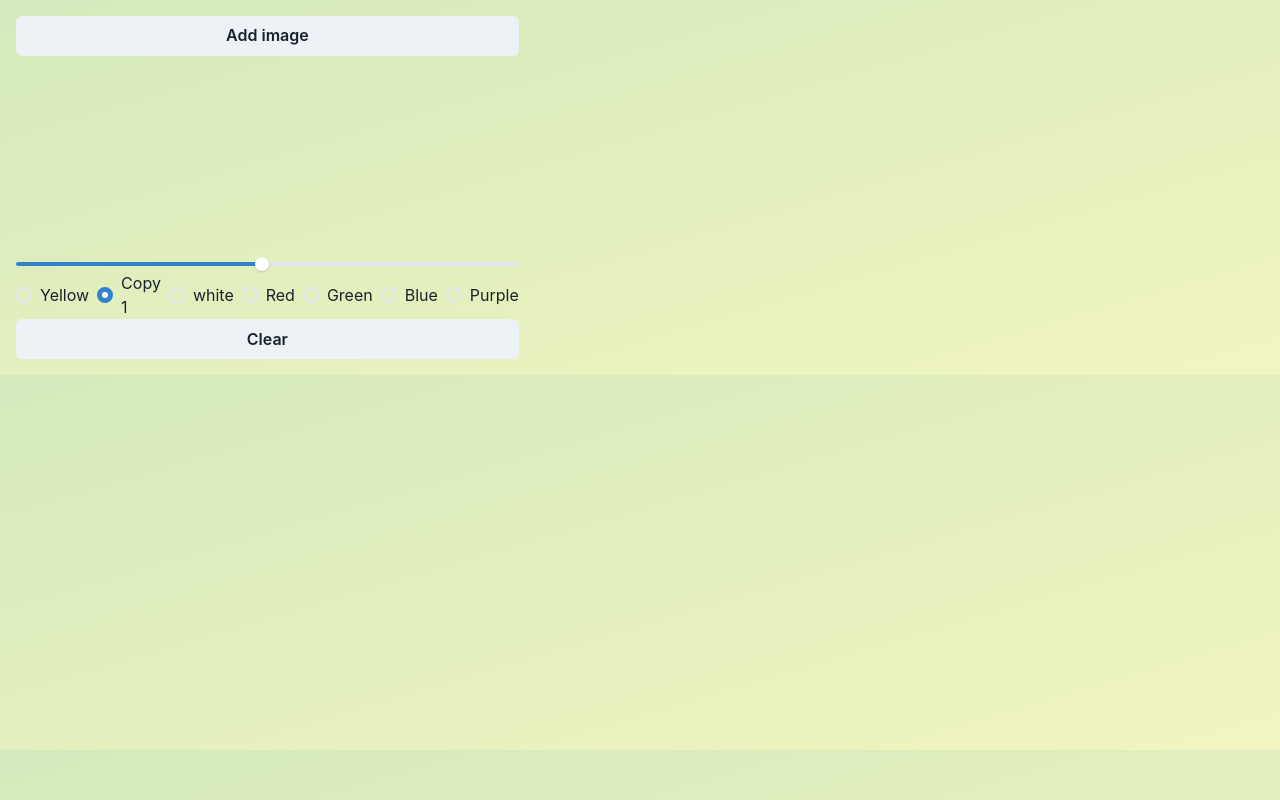
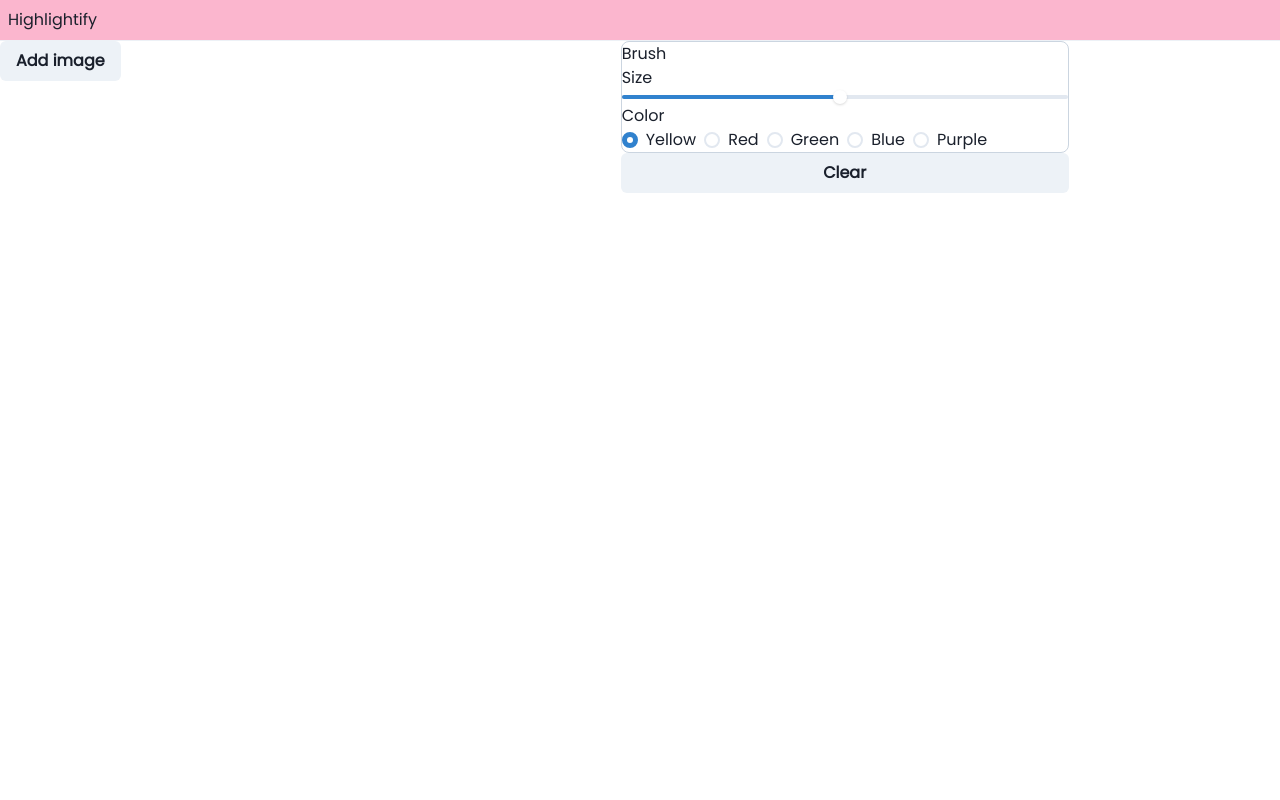
Before and after one commit to Nithur-M/highlightify, a Next.js app: page / in a window 1280 px wide. Built offline with nearby package versions, Linux system fonts and the light colour scheme.

Commit message:
second commit

```diff
--- /dev/null
+++ b/components/Header.js
@@ -0,0 +1,11 @@
+import { Flex, Text } from "@chakra-ui/react";
+
+const Header = () => {
+    return (
+        <Flex direction="column" bg="pink.200" p="2">
+            <Text>Highlightify</Text>
+        </Flex>
+    )
+}
+
+export default Header;
--- a/components/home.js
+++ b/components/home.js
@@ -1,11 +1,11 @@
 import React, { useState, useEffect } from 'react';
-import { Button, Flex, Image, Slider,
+import { Button, Flex, Image, Text, Slider,
     SliderFilledTrack, SliderTrack, SliderThumb,
     Radio, RadioGroup, Stack } from "@chakra-ui/react"
 
 const Home = () => {
     const [size, setSize] = useState('25');
-    const [color, setColor] = useState('#fffb78');
+    const [color, setColor] = useState('yellow');
 
     const hiddenFileInput = React.useRef(null);
 
@@ -70,37 +70,31 @@ const Home = () => {
         var prvX = -300;
         var prvY = -300;
 
+        let backupCanvas = document.createElement("canvas");
+        let backupCanvasContext = backupCanvas.getContext("2d");
+        backupCanvas.width = canvasElement.width;
+        backupCanvas.height = canvasElement.height;
+        let backupCreated = false;
+
         canvasElement.onmousedown = (e) => {
-            // isDrawing = true;
-            // context.beginPath();
-            // context.globalCompositeOperation = "multiply"; //<<<<
-            // context.lineWidth = size;
-            // context.strokeStyle = color;
-            // context.lineJoin = "round";
-            // context.lineCap = "round";
-            // context.moveTo(e.clientX, e.clientY);
-
+            backupCanvasContext.drawImage(canvasElement, 0, 0, canvasElement.width, canvasElement.height);
+            backupCreated = true;
             prvX = e.offsetX;
             prvY = e.offsetY;
             started = true ;
         };
 
         canvasElement.onmousemove = (e) => {
-            // if (isDrawing) {
-            //     context.lineTo(e.clientX, e.clientY);
-            //     context.stroke();
-            // }
-
             if (!started) return;
-            //context.clearRect(0,0,canvasElement.width, canvasElement.height);
+            context.globalCompositeOperation = "source-over";
+            context.drawImage(backupCanvas, 0, 0, canvasElement.width, canvasElement.height);
             context.beginPath();
-            //context.clearRect(0,0,canvasElement.width, canvasElement.height);
             context.globalCompositeOperation = "multiply"; //<<<<
             context.globalAlpha = 0.05;
             context.lineWidth = size;
             context.strokeStyle = color;
             context.lineJoin = "round";
-            context.lineCap = "round";
+            //context.lineCap = "round";
             context.moveTo(prvX, prvY);
             var dx = e.offsetX - prvX;
             var dy = e.offsetY - prvY;
@@ -112,15 +106,12 @@ const Home = () => {
         };
 
         canvasElement.onmouseup = function () {
-            // isDrawing = false;
-            // context.closePath();
-
             started = false ;
         };
     }
 
     return(
-        <Flex direction="column">
+        <Flex>
             <Button onClick={handleClick}>Add image</Button>
             <input
                 type="file"
@@ -137,27 +128,32 @@ const Home = () => {
                 height="200"
             ></canvas>
 
+            <Flex direction="column">
+                <Flex direction="column" w="md" border="1px" borderColor="gray.300" borderRadius="lg">
+                    <Text>Brush</Text>
+                    <Text>Size</Text>
                     <Slider aria-label='slider-ex-1' min={1} max={50} defaultValue={25} onChangeEnd={(val) => setSize(val)}>
                         <SliderTrack>
                             <SliderFilledTrack />
                         </SliderTrack>
                         <SliderThumb />
                     </Slider>
-
+                    <Text>Color</Text>
                     <RadioGroup onChange={setColor} value={color}>
                         <Stack direction='row'>
                             <Radio value='yellow'>Yellow</Radio>
-                    <Radio value="#fffb78">Copy 1</Radio>
-                    <Radio value='white'>white</Radio>
-                    <Radio value='red'>Red</Radio>
-                    <Radio value='green'>Green</Radio>
-                    <Radio value='blue'>Blue</Radio>
-                    <Radio value='#BE37F0'>Purple</Radio>
+                            <Radio value='#FF3939'>Red</Radio>
+                            <Radio value='#25E712'>Green</Radio>
+                            <Radio value='#1AE9C7'>Blue</Radio>
+                            <Radio value='#F522E3'>Purple</Radio>
                         </Stack>
                 </RadioGroup>
+                </Flex>
+
                 <Button id="clear">Clear</Button>
+            </Flex>
         </Flex>
     )
 }
-
+//#BE37F0
 export default Home;
--- /dev/null
+++ b/components/layout.js
@@ -0,0 +1,12 @@
+import { Divider } from '@chakra-ui/react'
+import Header from './Header'
+
+export default function Layout({ children }) {
+  return (
+    <>
+      <Header />
+      <Divider />
+      <main>{children}</main>
+    </>
+  )
+}
--- a/package.json
+++ b/package.json
@@ -12,6 +12,7 @@
     "@chakra-ui/react": "^2.2.1",
     "@emotion/react": "^11.9.3",
     "@emotion/styled": "^11.9.3",
+    "@fontsource/poppins": "^4.5.8",
     "framer-motion": "^6.3.11",
     "next": "12.1.6",
     "react": "18.2.0",
--- a/pages/_app.js
+++ b/pages/_app.js
@@ -1,4 +1,6 @@
 import { ChakraProvider, extendTheme } from '@chakra-ui/react';
+import "@fontsource/poppins"
+import Layout from '../components/layout'
 
 const config = {
   useSystemColorMode: false,
@@ -10,16 +12,17 @@ const customTheme = extendTheme({
     global: {
       // styles for the `body`
       body: {
-        width: 'sm',
-        minH: '12em',
-        p: '4',
-        bgGradient: 'linear(to-br, #d4e9bc, #f2f5c0)'
+
       },
     }
   },
+  fonts: {
+    heading: 'Poppins, sans-serif',
+    body: 'Poppins, sans-serif'
+  },
   colors: {
     brand: {
-      500: '#0eaf1b'
+
     }
   }
   ,config });
@@ -27,7 +30,9 @@ const customTheme = extendTheme({
 function MyApp({ Component, pageProps }) {
   return (
     <ChakraProvider theme={customTheme}>
-      <Component {...pageProps} />
+      <Layout>
+        <Component {...pageProps} />
+      </Layout>
     </ChakraProvider>
   )
 }
```
Also changed, not shown: 2 other files (tests, documents, lock files or other folders). Lines whose indentation alone changed are shown as unchanged.
